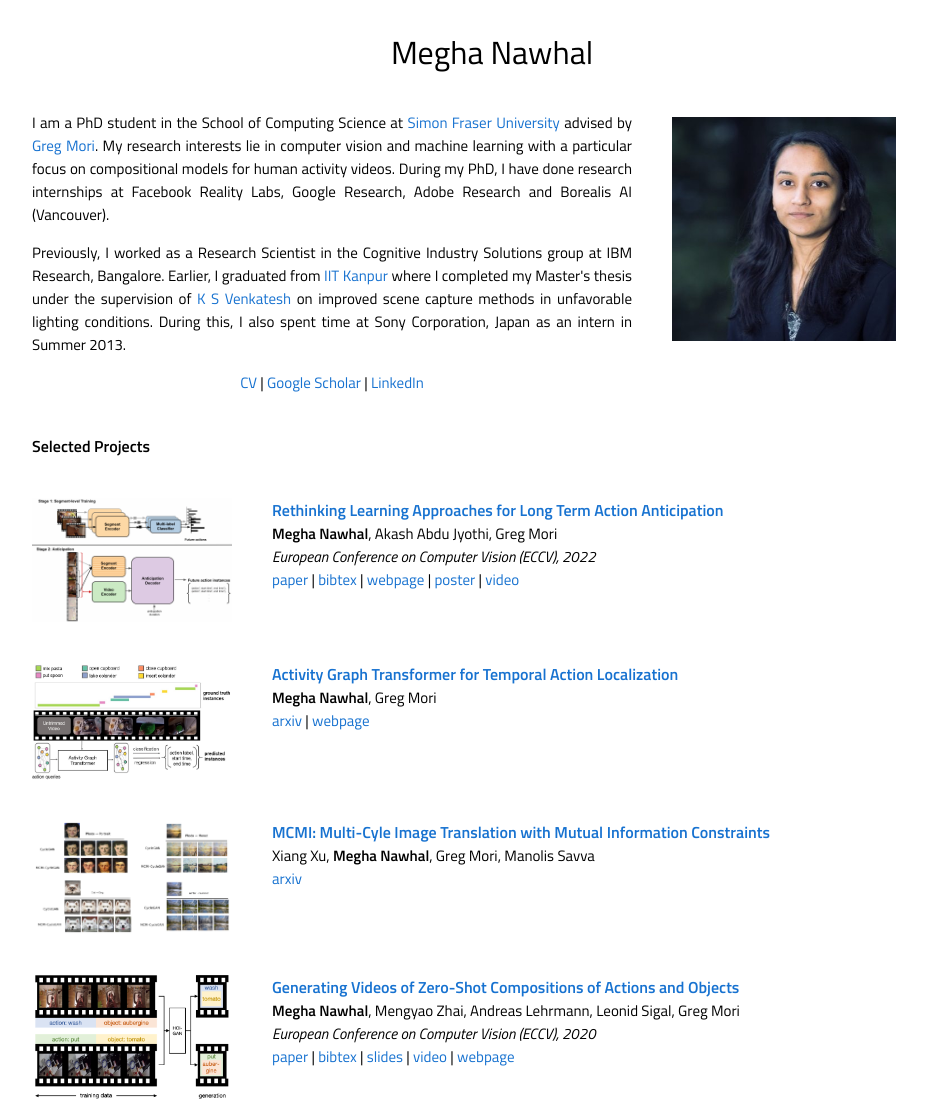
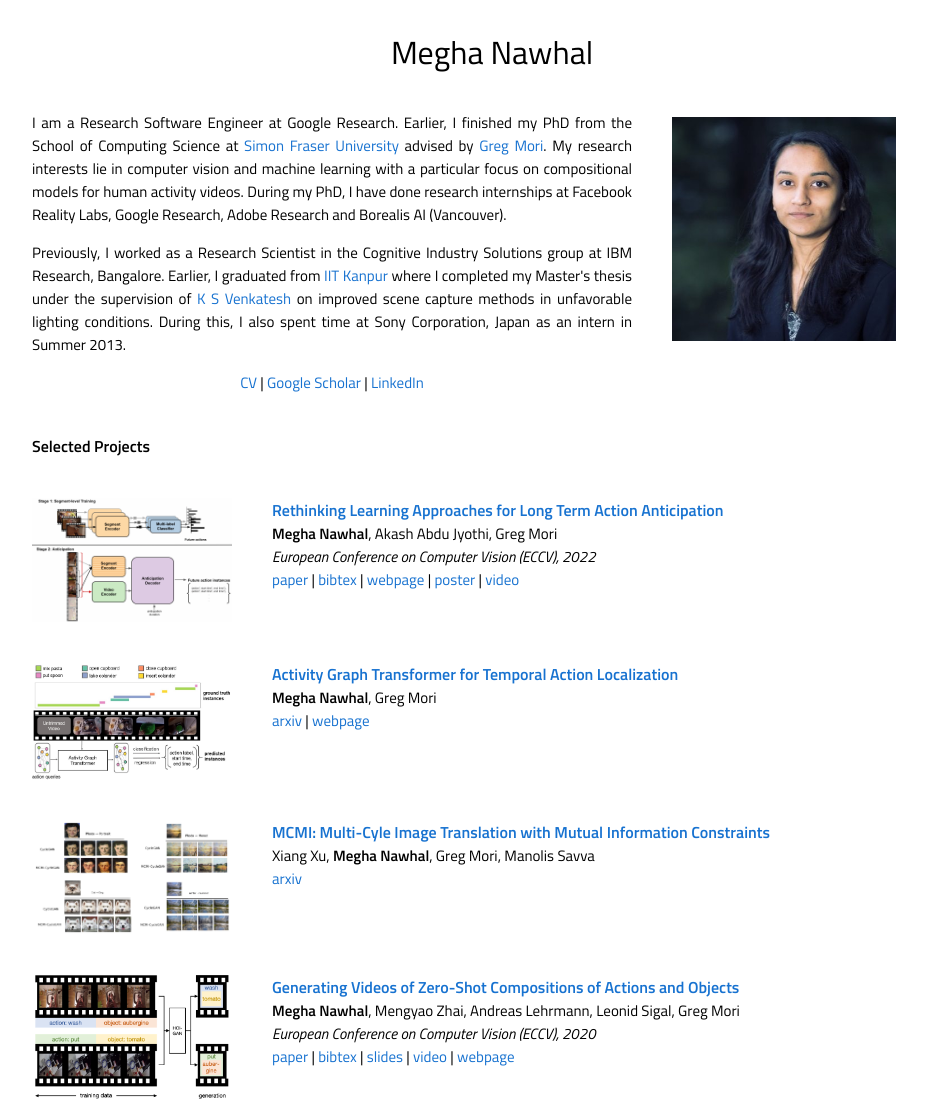
Before and after one commit to meghanawhal/meghanawhal.github.io, a plain HTML site: page index.html in a window 1280 px wide. Shown: the top 1100 px of the page, without its empty margins (148-1075 px from the left). Drawn offline with Linux system fonts and the light colour scheme; a script that the page names is missing.

Commit message:
Update index.html

```diff
--- a/index.html
+++ b/index.html
@@ -67,7 +67,7 @@
 
   <tr>
     <td width="60%" valign="middle" align="justify">
-      <p>I am a PhD student in the School of Computing Science at <a href="http://www.sfu.ca/">Simon Fraser University</a> advised by <a href="http://www.cs.sfu.ca/~mori/">Greg Mori</a>. My research interests lie in computer vision and machine learning with a particular focus on compositional models for human activity videos. During my PhD, I have done research internships at Facebook Reality Labs, Google Research, Adobe Research and Borealis AI (Vancouver). </p>
+      <p>I am a Research Software Engineer at Google Research. Earlier, I finished my PhD from the School of Computing Science at <a href="http://www.sfu.ca/">Simon Fraser University</a> advised by <a href="http://www.cs.sfu.ca/~mori/">Greg Mori</a>. My research interests lie in computer vision and machine learning with a particular focus on compositional models for human activity videos. During my PhD, I have done research internships at Facebook Reality Labs, Google Research, Adobe Research and Borealis AI (Vancouver). </p>
     <p>Previously, I worked as a Research Scientist in the Cognitive Industry Solutions group at IBM Research, Bangalore. Earlier, I graduated from <a href="http://www.iitk.ac.in">IIT Kanpur</a> where I completed my Master's thesis under the supervision of <a href="http://home.iitk.ac.in/~venkats/">K S Venkatesh</a> on improved scene capture methods in unfavorable lighting conditions. During this, I also spent time at Sony Corporation, Japan as an intern in Summer 2013.</p>
 
     <p align=center>
```
